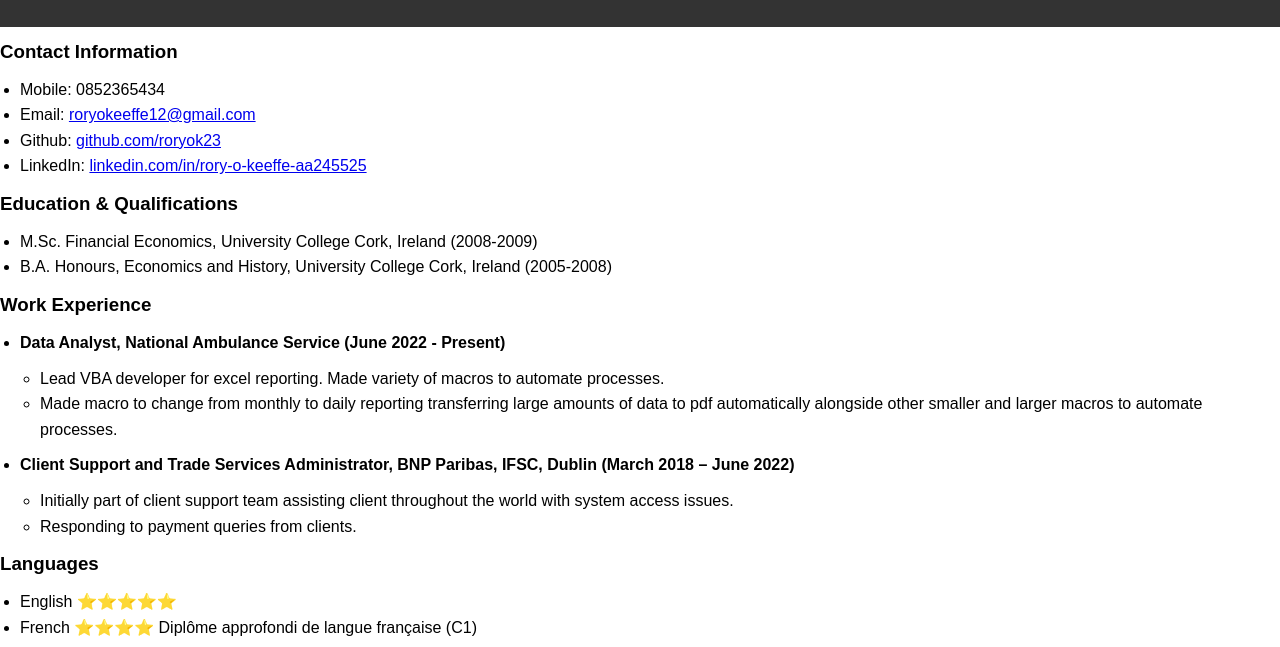
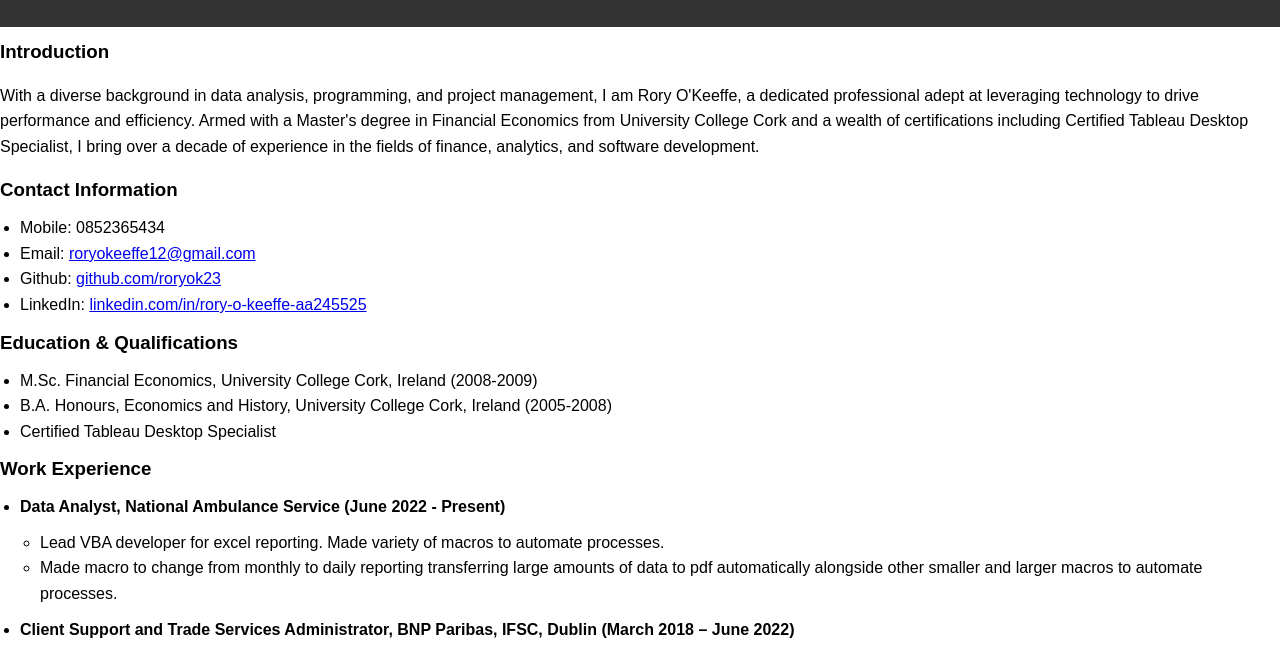
Before and after one commit to jhgdgfhc/website, a plain HTML site: page index6.html in a window 1280 px wide. Shown: the part 133-780 px from the top of the page. Drawn offline with Linux system fonts and the light colour scheme.

Commit message:
Update index6.html

```diff
--- a/index6.html
+++ b/index6.html
@@ -41,6 +41,13 @@
     <h2>Data Analyst and Developer</h2>
 </header>
 
+<section id="intro">
+    <h3>Introduction</h3>
+    <p>
+        With a diverse background in data analysis, programming, and project management, I am Rory O'Keeffe, a dedicated professional adept at leveraging technology to drive performance and efficiency. Armed with a Master's degree in Financial Economics from University College Cork and a wealth of certifications including Certified Tableau Desktop Specialist, I bring over a decade of experience in the fields of finance, analytics, and software development.
+    </p>
+</section>
+
 <section id="contact">
     <h3>Contact Information</h3>
     <ul>
@@ -56,6 +63,7 @@
     <ul>
         <li>M.Sc. Financial Economics, University College Cork, Ireland (2008-2009)</li>
         <li>B.A. Honours, Economics and History, University College Cork, Ireland (2005-2008)</li>
+        <li>Certified Tableau Desktop Specialist</li>
         <!-- Add other qualifications here -->
     </ul>
 </section>
```
